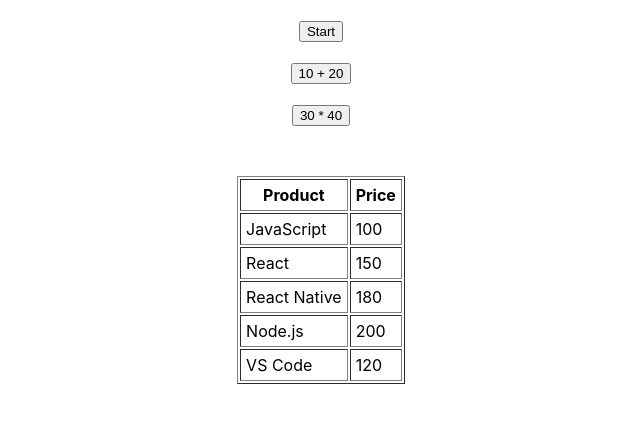
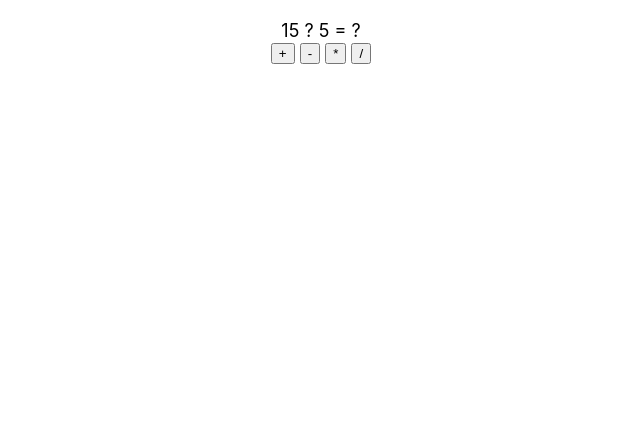
Before and after one commit to bomcrmon/app1, a React (Create React App) app: page / in a window 1280 px wide. Shown: the top 422 px of the page, without its empty margins (319-959 px from the left). Built offline with nearby package versions, Linux system fonts and the light colour scheme.

Commit message:
add RefsFunc

```diff
--- a/src/App.js
+++ b/src/App.js
@@ -5,6 +5,7 @@
 import {Calculator} from './calculator'
 import {Calculator2} from './calculator'
 import {EventData2,Table} from './event-data'
+import RefsFunc from './refs-func'
 
 function App() {
     const divStyle={
@@ -24,9 +25,10 @@
             <Footer/>
             <Banner/>
             <Calculator/>
-            <Calculator2/>  */}
+            <Calculator2/>
             <EventData2/>
-            <Table/>
+            <Table/>  */}
+            <RefsFunc/>
         </>
     );
 }
--- /dev/null
+++ b/src/refs-func.js
@@ -0,0 +1,30 @@
+import React, { useRef } from 'react'
+export default function RefsFunc() {
+    const num1 = useRef()
+    const num2 = useRef()
+    const operator = React.useRef()
+    const result = React.useRef()
+    const calculate = (ev) => {
+        let op = ev.target.innerText
+        let n1 = parseInt(num1.current.innerText)
+        let n2 = parseInt(num2.current.innerText)
+        let r = eval(`${n1} ${op} ${n2}`)
+        result.current.innerText = r
+        operator.current.innerText = op
+    }
+    return (
+        <div style={{ textAlign: 'center', marginTop: 20, fontSize: 18 }}>
+        <span ref={num1}>15</span>&nbsp;
+        <span ref={operator}>?</span>&nbsp;
+        <span ref={num2}>5</span>&nbsp;
+        <span>=</span>&nbsp;
+        <span ref={result}>?</span>
+        <div>
+        <button onClick={calculate}>+</button>&nbsp;
+        <button onClick={calculate}>-</button>&nbsp;
+        <button onClick={calculate}>*</button>&nbsp;
+        <button onClick={calculate}>/</button>
+        </div>
+        </div>
+        )
+}
```
